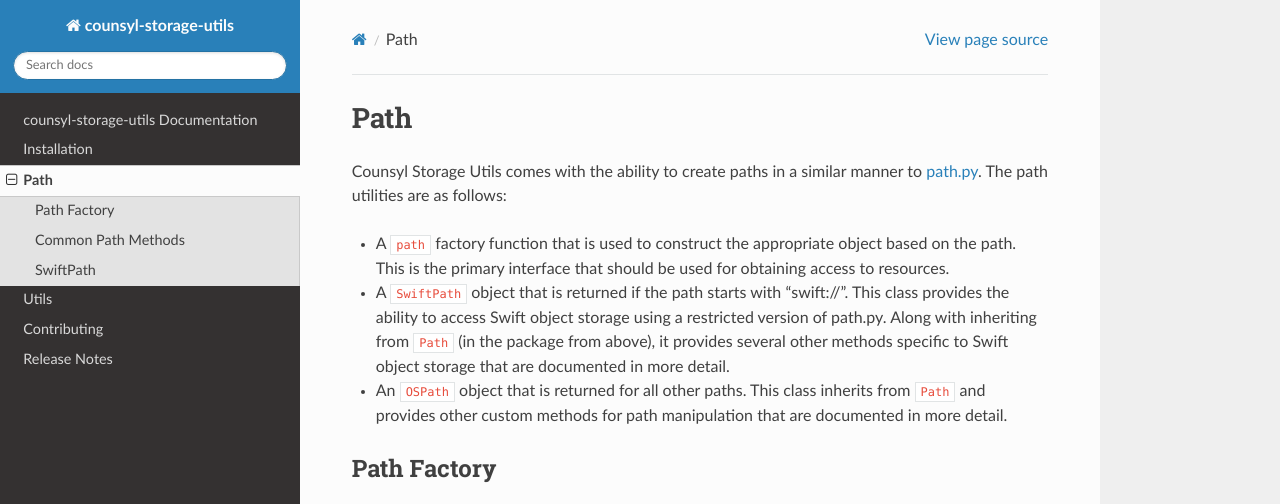
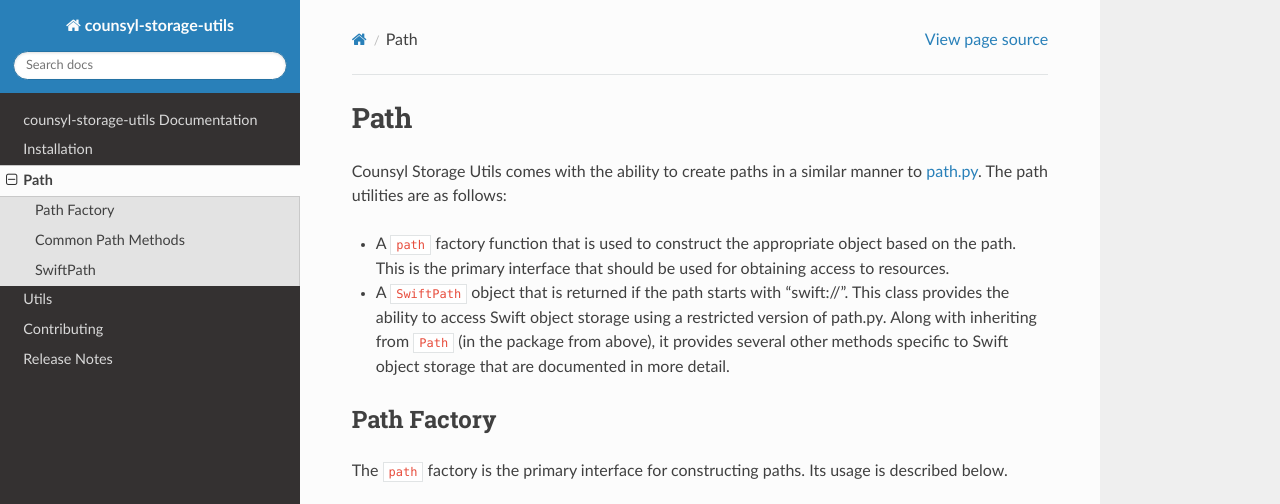
Before and after one commit to counsyl/stor, a Sphinx documentation site: the page built from docs/path.rst, in a window 1280 px wide and 900 px high, cut to the strip 0-504 px from the top of the window. Built offline with Sphinx 7.4.7 and the Read the Docs theme 2.0.0, drawn with Linux system fonts in a browser that asks for light colours; the version number could not be read and is left out.

Commit message:
Removed references of OSPath in docs

```diff
--- a/docs/index.rst
+++ b/docs/index.rst
@@ -28,6 +28,6 @@
 
 In Depth Documentation
 ----------------------
-Along with a generic ``path`` factory, this project provides interfaces that are specific to accessing Posix file systems (``OSPath``) and for Swift object-based storage (``SwiftPath``). These interfaces are documented in the :ref:`path` section.
+Along with a generic ``path`` factory, this project provides interfaces that are specific to accessing Posix file systems (``Path``) and for Swift object-based storage (``SwiftPath``). These interfaces are documented in the :ref:`path` section.
 
 Counsyl Storage Utils also provides some utilities related to file system procedures. These are described in the :ref:`utils` section.
--- a/docs/path.rst
+++ b/docs/path.rst
@@ -6,7 +6,6 @@
 
 * A ``path`` factory function that is used to construct the appropriate object based on the path. This is the primary interface that should be used for obtaining access to resources.
 * A ``SwiftPath`` object that is returned if the path starts with "swift://". This class provides the ability to access Swift object storage using a restricted version of path.py. Along with inheriting from ``Path`` (in the package from above), it provides several other methods specific to Swift object storage that are documented in more detail.
-* An ``OSPath`` object that is returned for all other paths. This class inherits from ``Path`` and provides other custom methods for path manipulation that are documented in more detail.
 
 
 Path Factory
--- a/docs/release_notes.rst
+++ b/docs/release_notes.rst
@@ -5,5 +5,5 @@
 ----
 
 * The initial release of counsyl-storage-utils.
-* Provides a path factory that creates SwiftPath and OSPath objects.
+* Provides a path factory that creates SwiftPath and Path objects.
 * Provides various utilities for file system procedures.
--- a/storage_utils/__init__.py
+++ b/storage_utils/__init__.py
@@ -10,14 +10,14 @@
         >>> from storage_utils import path
         >>> p = path('/my/local/path')
         >>> print type(p)
-        <class 'storage_utils.os_path.OSPath'>
+        <class 'path.Path'>
         >>> print p.exists()
         False
 
         >>> from storage_utils import path
         >>> p = path('swift://tenant/container/object')
         >>> print type(p)
-        <class 'storage_utils.swift_path.SwiftPath'>
+        <class 'storage_utils.swift_path.Path'>
         >>> print p.exists()
         False
     """
```
